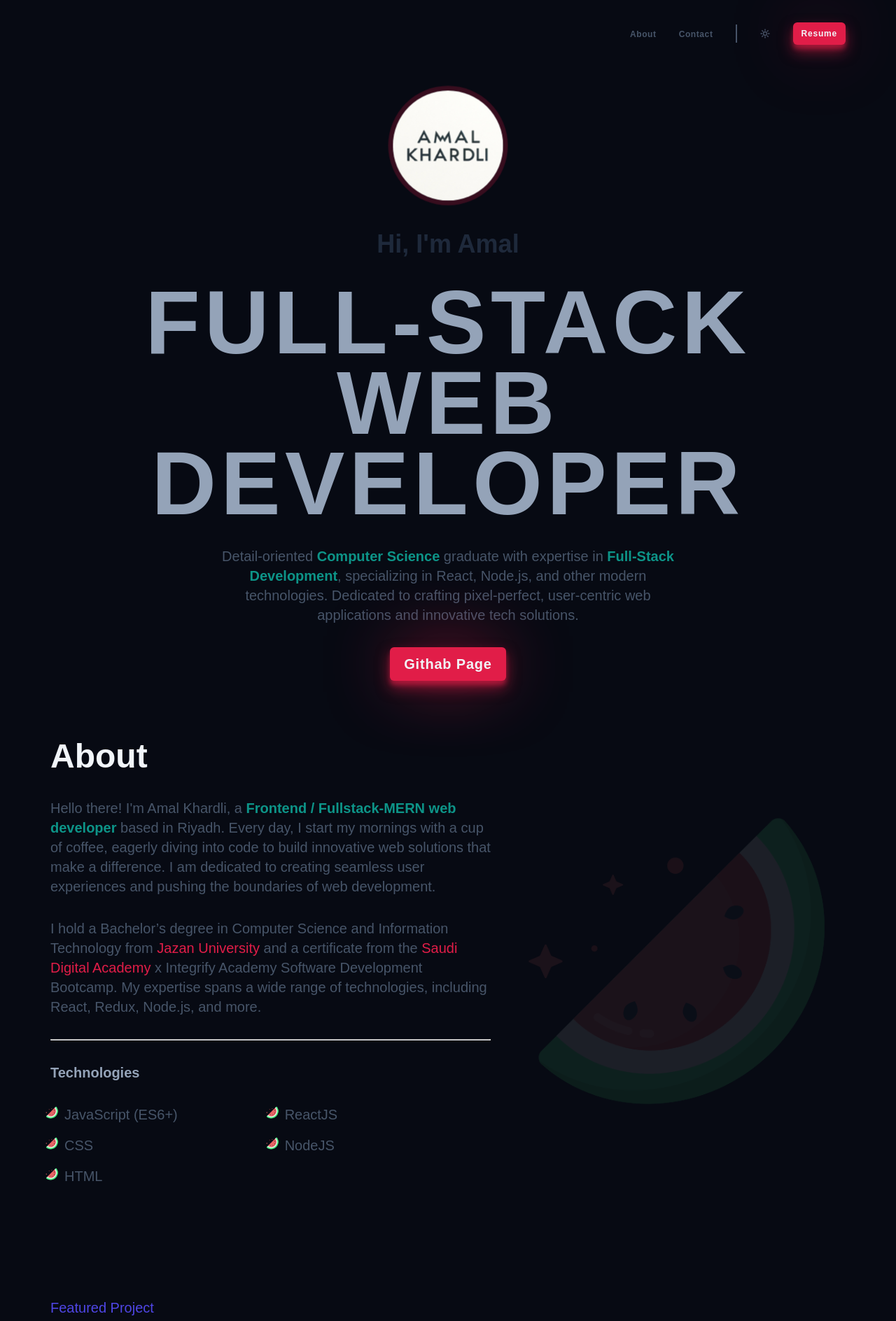
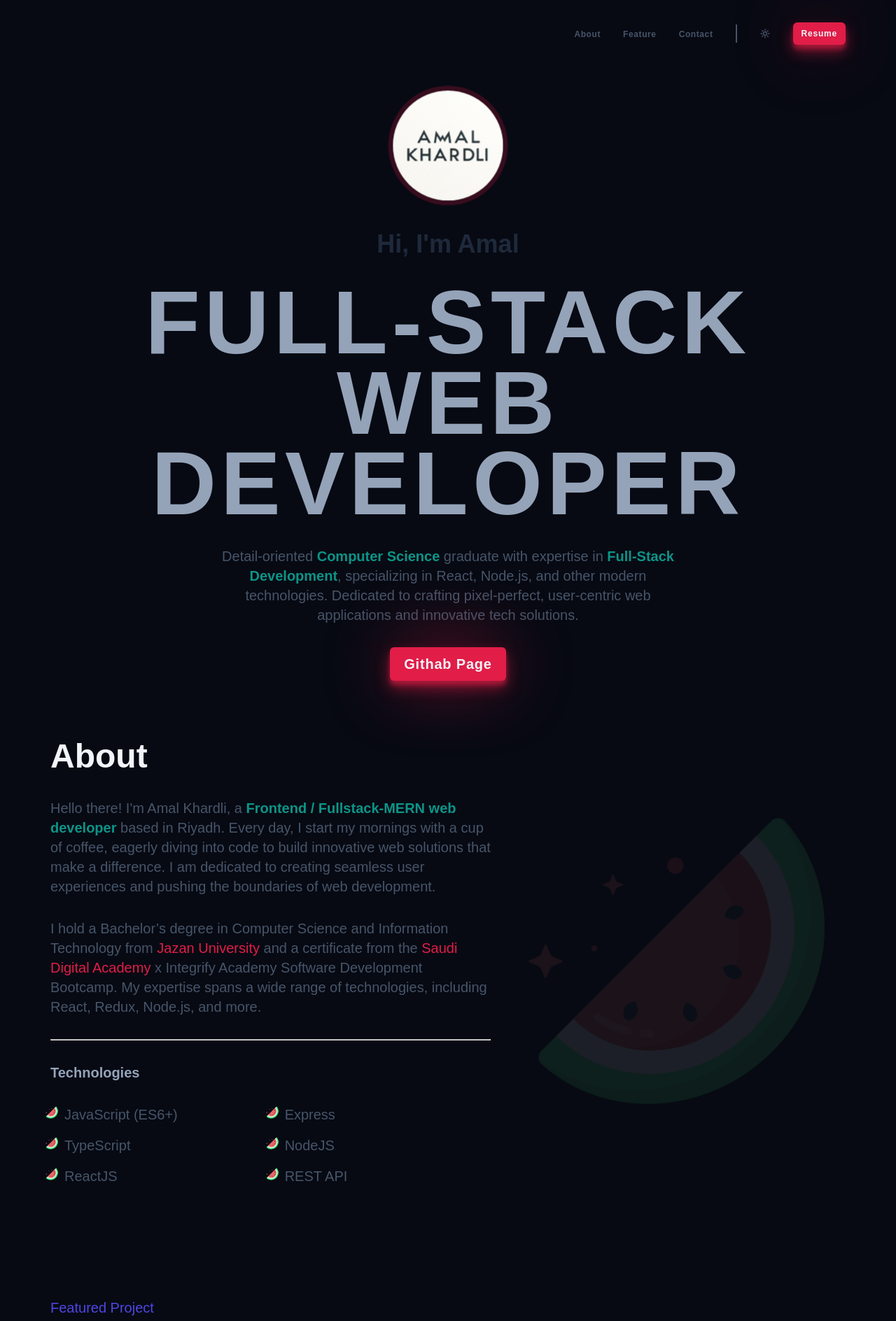
Before and after one commit to anamallay/Portfolio, a React (Vite) app: page / in a window 1280 px wide. Shown: the top 1888 px of the page at 70% size. Built offline with nearby package versions, Linux system fonts and the light colour scheme; a web font is replaced by a local one.

Commit message:
add feature on the header

```diff
--- a/src/App.jsx
+++ b/src/App.jsx
@@ -2,7 +2,7 @@
 import HeaderSection from "./components/HeaderSection";
 import HeroSection from "./components/HeroSection";
 import AboutSection from "./components/AboutSection";
-import FeaturedSection from "./components/FeaturedSection_2";
+import FeaturedSection from "./components/FeaturedSection";
 // import ProjectSection from "./components/ProjectSection";
 import ContactSection from "./components/ContactSection";
 import FooterSection from "./components/FooterSection";
@@ -27,8 +27,9 @@
       <Element name="about">
         <AboutSection id="about" />
       </Element>
-
-      <FeaturedSection />
+      <Element name="feature">
+        <FeaturedSection />
+      </Element>
       {/* <Element name="project"> */}
       {/* <ProjectSection /> */}
       {/* </Element> */}
--- a/src/components/AboutSection.jsx
+++ b/src/components/AboutSection.jsx
@@ -42,13 +42,13 @@
           <TechologiesList>
             <TechList>
               <TechItem>JavaScript (ES6+)</TechItem>
-              <TechItem>CSS</TechItem>
-              <TechItem>HTML</TechItem>
+              <TechItem>TypeScript</TechItem>
+              <TechItem>ReactJS</TechItem>
             </TechList>
             <TechList>
-              <TechItem>ReactJS</TechItem>
-              {/* <TechItem>NextJS</TechItem> */}
+              <TechItem>Express</TechItem>
               <TechItem>NodeJS</TechItem>
+              <TechItem>REST API</TechItem>
             </TechList>
           </TechologiesList>
         </AboutContent>
--- a/src/components/FeaturedSection_2.jsx
+++ b/src/components/FeaturedSection.jsx
@@ -17,7 +17,7 @@
 import { LazyLoadImage } from "react-lazy-load-image-component";
 import "react-lazy-load-image-component/src/effects/blur.css";
 
-function FeaturedSection_2() {
+function FeaturedSection() {
   return (
     <Container>
       <Featured>
@@ -204,4 +204,4 @@
   );
 }
 
-export default FeaturedSection_2;
+export default FeaturedSection;
--- a/src/components/HeaderSection.jsx
+++ b/src/components/HeaderSection.jsx
@@ -25,7 +25,8 @@
             <WatermelonIcon
               viewBox="0 0 52.976 52.976"
               xmlns="http://www.w3.org/2000/svg"
-              xmlnsXlink="http://www.w3.org/1999/xlink">
+              xmlnsXlink="http://www.w3.org/1999/xlink"
+            >
               <g>
                 <path d="M44.558,0.755L43.852,0L18.745,25.107l1.509,5.028c0.065,0.608-0.37,1.236-1.014,1.446l-1.604,0.524l-0.478,1.479 c-0.334,1.036-1.051,1.773-1.964,2.065h-0.001c-0.327,0-1.297-0.634-1.817-0.975c-1.033-0.676-1.929-1.259-2.768-1.144 l-0.333,0.045L0,43.852l0.754,0.707c6.002,5.62,13.595,8.417,21.179,8.417c7.924,0,15.838-3.053,21.914-9.129 C55.738,31.955,56.051,13.027,44.558,0.755z M12.282,36.348c1.225,0.8,2.385,1.555,3.453,1.221 c1.583-0.494,2.796-1.723,3.328-3.371l0.163-0.509l0.635-0.207c1.6-0.523,2.614-2.121,2.36-3.717l-1.217-4.089L38.543,8.138 c3.683,3.677,5.679,8.246,5.786,13.268c0.123,5.743-2.373,11.603-6.847,16.077s-10.327,6.979-16.077,6.847 c-5.022-0.107-9.591-2.104-13.268-5.786l2.931-2.931C11.413,35.78,11.936,36.122,12.282,36.348z M42.433,42.432 c-10.88,10.879-28.055,11.397-39.545,1.36l3.855-3.855c4.01,3.999,9.153,6.275,14.62,6.391c0.149,0.003,0.298,0.005,0.447,0.005 c6.141,0,12.345-2.695,17.087-7.438c4.857-4.857,7.566-11.249,7.433-17.534c-0.117-5.466-2.392-10.61-6.392-14.62l3.855-3.855 C53.83,14.378,53.312,31.553,42.433,42.432z" />
                 <circle cx="5.938" cy="18.422" r="1.5" />
@@ -57,6 +58,11 @@
                 <NavigationLink onClick={closeMenu}>Project</NavigationLink>
               </li>
             </ScrollLink> */}
+            <ScrollLink to="feature" smooth={true} duration={500}>
+              <li>
+                <NavigationLink onClick={closeMenu}>Feature</NavigationLink>
+              </li>
+            </ScrollLink>
             <ScrollLink to="contact" smooth={true} duration={500}>
               <li>
                 <NavigationLink onClick={closeMenu}>Contact</NavigationLink>
@@ -70,7 +76,8 @@
                   fill="none"
                   viewBox="0 0 24 24"
                   strokeWidth={2}
-                  stroke="currentColor">
+                  stroke="currentColor"
+                >
                   <path
                     strokeLinecap="round"
                     strokeLinejoin="round"
@@ -84,7 +91,8 @@
                 fontSize={sizes("xs")}
                 href="pdf/CV.pdf"
                 target="_blank"
-                as="a">
+                as="a"
+              >
                 resume
               </PrimaryButton>
             </li>
```
